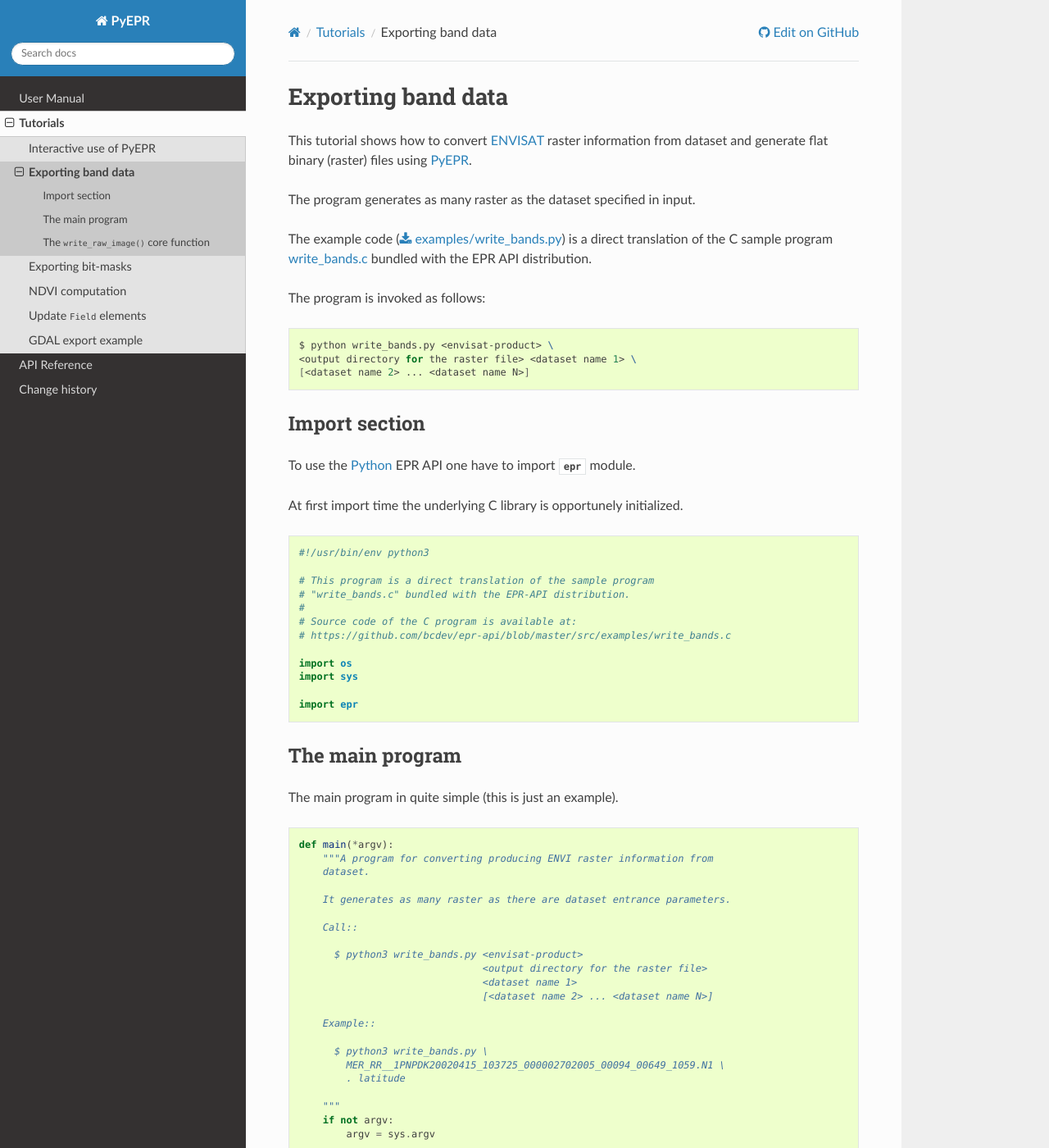
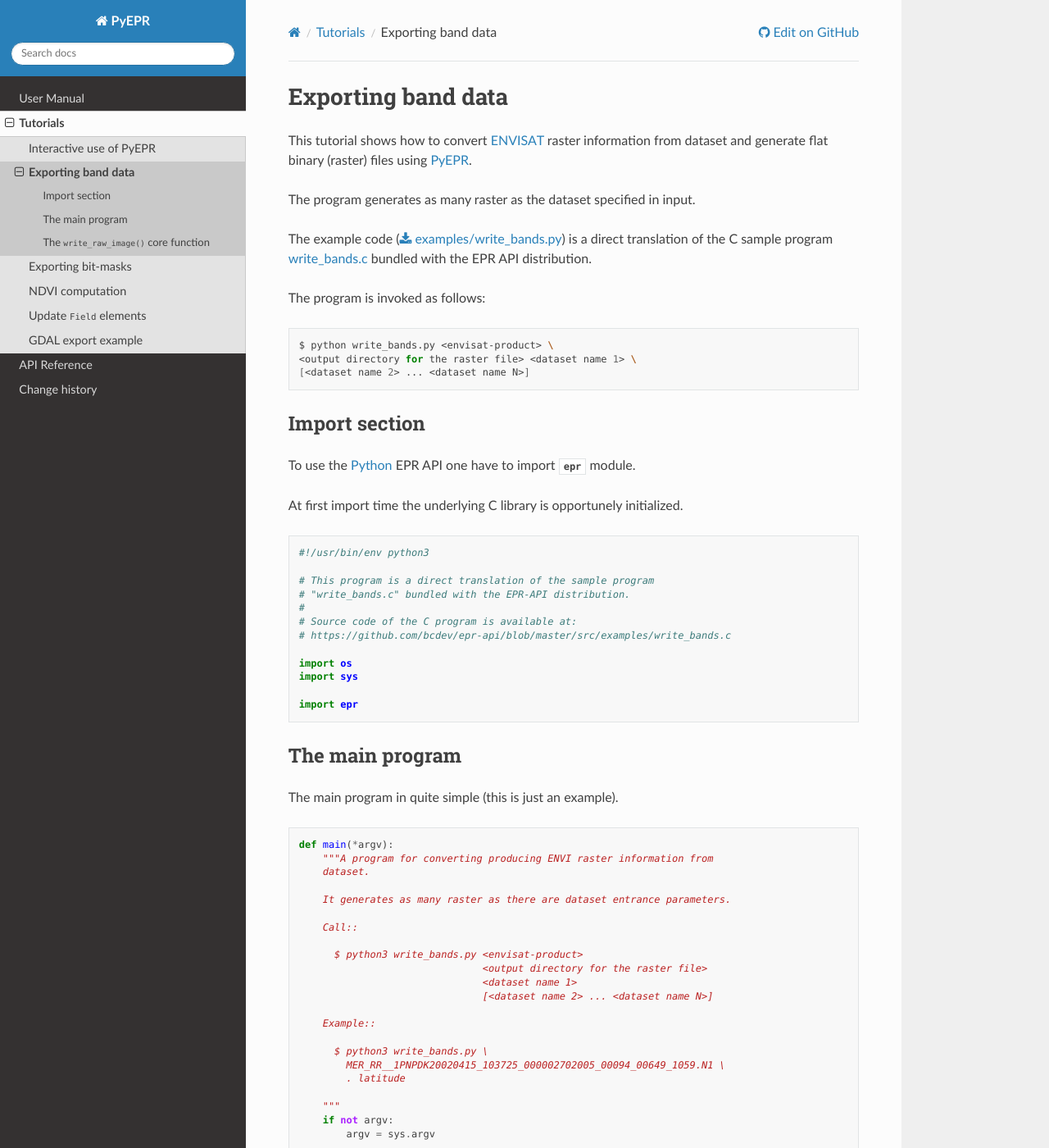
Before and after one commit to avalentino/pyepr, a Sphinx documentation site: the page built from docs/bands_example.rst, in a window 1280 px wide and 1400 px high. Shown: the whole window at 82% size. Built offline with Sphinx 7.4.7 and the Read the Docs theme 3.1.0, drawn with Linux system fonts in a browser that asks for light colours.

Commit message:
Update sphinx configuration

```diff
--- a/docs/conf.py
+++ b/docs/conf.py
@@ -69,7 +69,6 @@ exclude_patterns = [
     ".DS_Store",
     "**/empty.txt",
 ]
-pygments_style = "sphinx"
 
 # -- Options for HTML output -------------------------------------------------
 # https://www.sphinx-doc.org/en/master/usage/configuration.html#options-for-html-output
```
Also changed, not shown: 1 other file.
